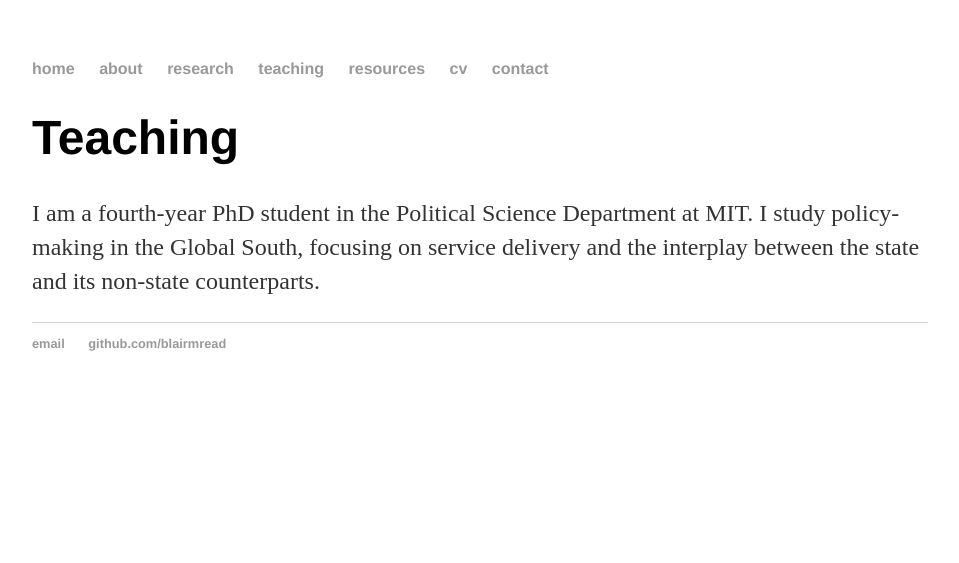
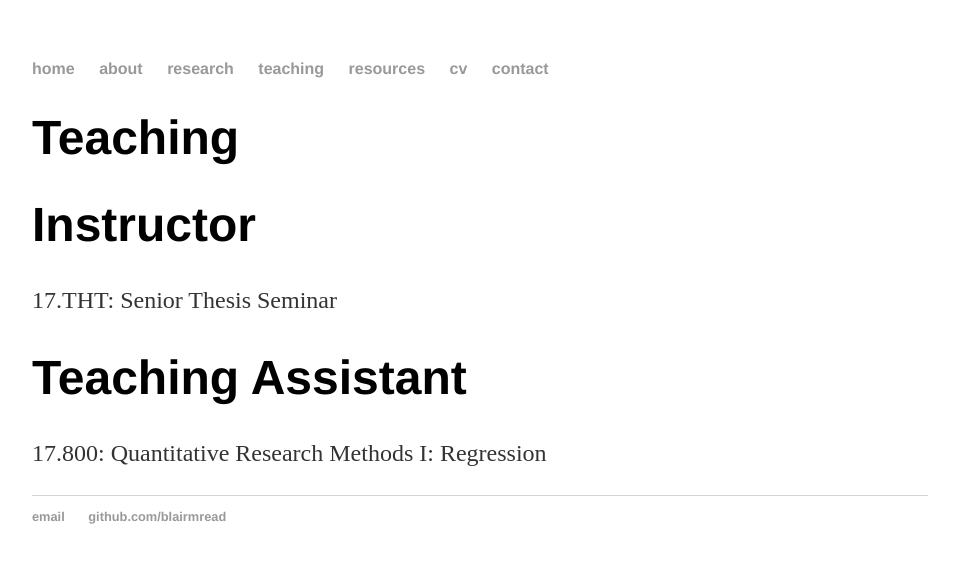
Before and after one commit to blairmread/blairmread.github.io, a Jekyll site: the page built from teaching/index.html, in a window 1280 px wide. Shown: the top 563 px of the page, without its empty margins (160-1119 px from the left). Built offline with Jekyll 4.4.1, drawn with Linux system fonts in a browser that asks for light colours.

Commit message:
Update index.html

```diff
--- a/teaching/index.html
+++ b/teaching/index.html
@@ -4,5 +4,9 @@ title: Blair Read
 ---
 <div class="blurb">
 	<h1>Teaching</h1>
-	<p>I am a fourth-year PhD student in the Political Science Department at MIT. I study policy-making in the Global South, focusing on service delivery and the interplay between the state and its non-state counterparts.</a></p>
+	<h1>Instructor</h1>
+	<p> 17.THT: Senior Thesis Seminar </a></p>
+
+	<h1>Teaching Assistant</h1>
+	<p> 17.800: Quantitative Research Methods I: Regression </a></p>
 </div><!-- /.blurb -->
```
